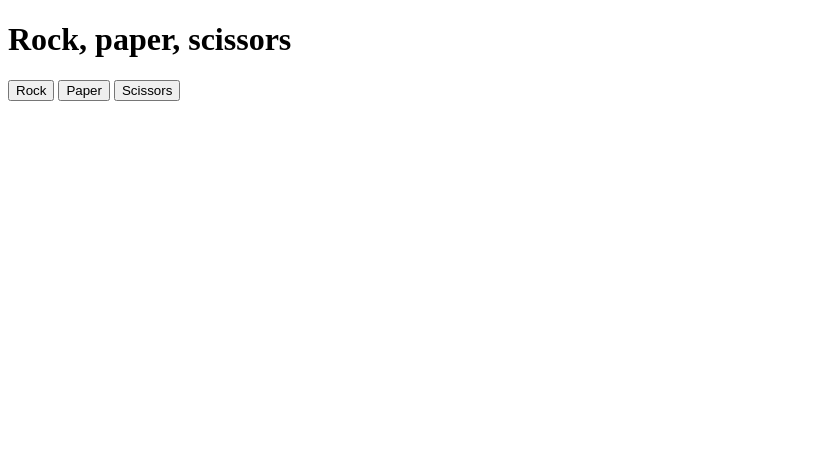
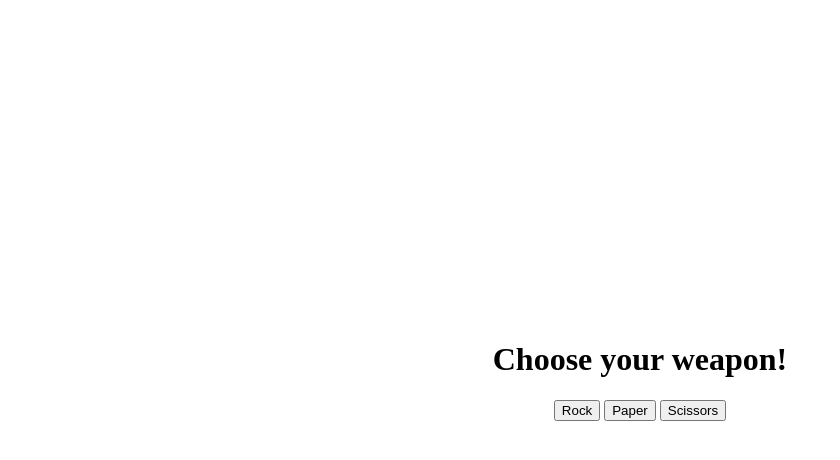
Before and after one commit to lpodger/rock-paper-scissors-game, a plain HTML site: page index.html in a window 1280 px wide. Shown: the whole page, without its empty margins (0-840 px from the left). Drawn offline with Linux system fonts and the light colour scheme.

Commit message:
Center the ui

```diff
--- /dev/null
+++ b/css/style.css
@@ -0,0 +1,7 @@
+body {
+    display: flex;
+    justify-content: center;
+    align-items: center;
+    flex-direction: column;
+    margin-top: 40vh;
+}
--- a/index.html
+++ b/index.html
@@ -5,9 +5,10 @@
     <meta name="viewport" content="width=device-width, initial-scale=1.0">
     <title>Document</title>
     <script defer src="js/game.js"></script>
+    <link rel="stylesheet" href="css/style.css">
 </head>
 <body>
-    <h1>Rock, paper, scissors</h1>
+    <h1>Choose your weapon!</h1>
     <div>
         <button id="rock">Rock</button>
         <button id="paper">Paper</button>
```
